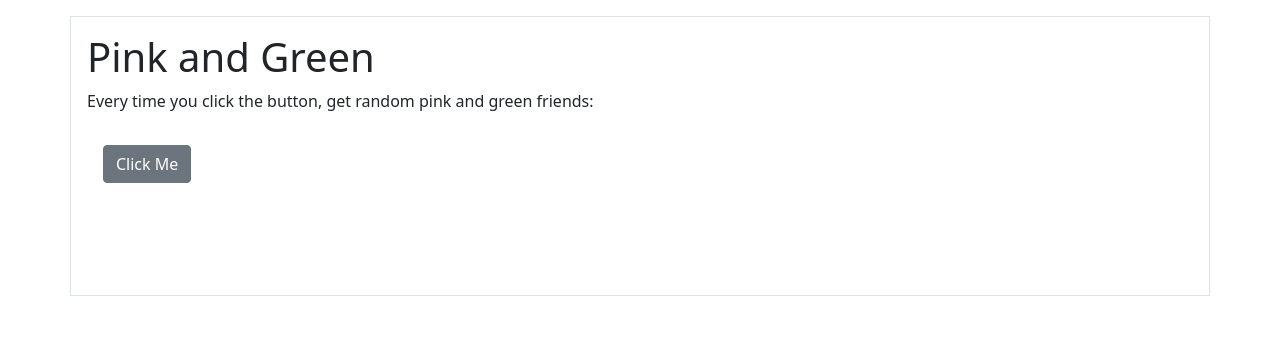
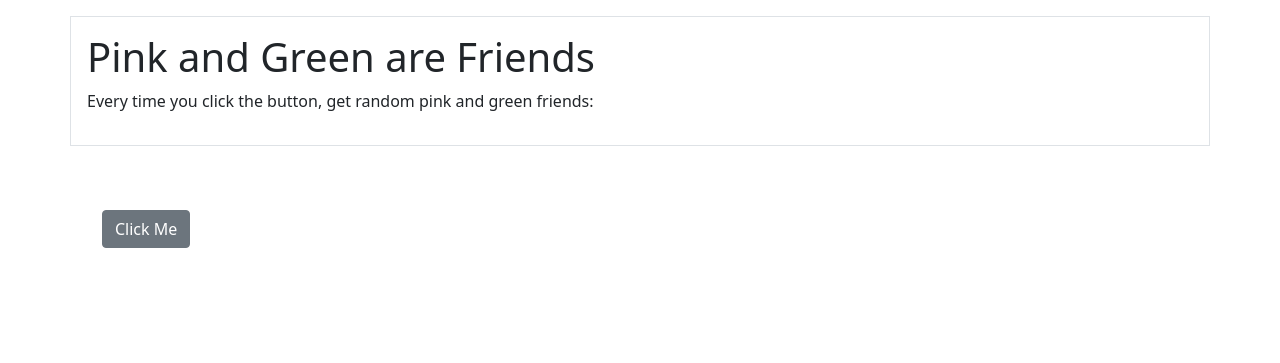
Before and after one commit to natasjar/natasjar.github.io, a plain HTML site: page pinkAndGreen.html in a window 1280 px wide. Drawn offline with nearby package versions, Linux system fonts and the light colour scheme.

Commit message:
Update pinkAndGreen.html
spacing

```diff
--- a/pinkAndGreen.html
+++ b/pinkAndGreen.html
@@ -14,23 +14,25 @@
 
 	<div class="container p-3 my-3 border">
 		<div class="jumbotron">
-			<h1>Pink and Green</h1>
+			<h1>Pink and Green are Friends</h1>
 			<p>Every time you click the button, get random pink and green friends:</p>
 		</div>
 
 
+
+
+
+	</div>
+
+	<div class="container p-3 my-3">
 		<div class="container p-3 my-3">
 			<button class="btn btn-secondary" onclick="generatePinkAndGreen()">Click Me</button>
 		</div>
-
 		<div class="container p-3 my-3">
 			<p id="demo"></p>
 			<p id="demo2"></p>
 		</div>
-
-
 	</div>
-
 
 	<script>
 	function getRandomInt(min, max) {
```
